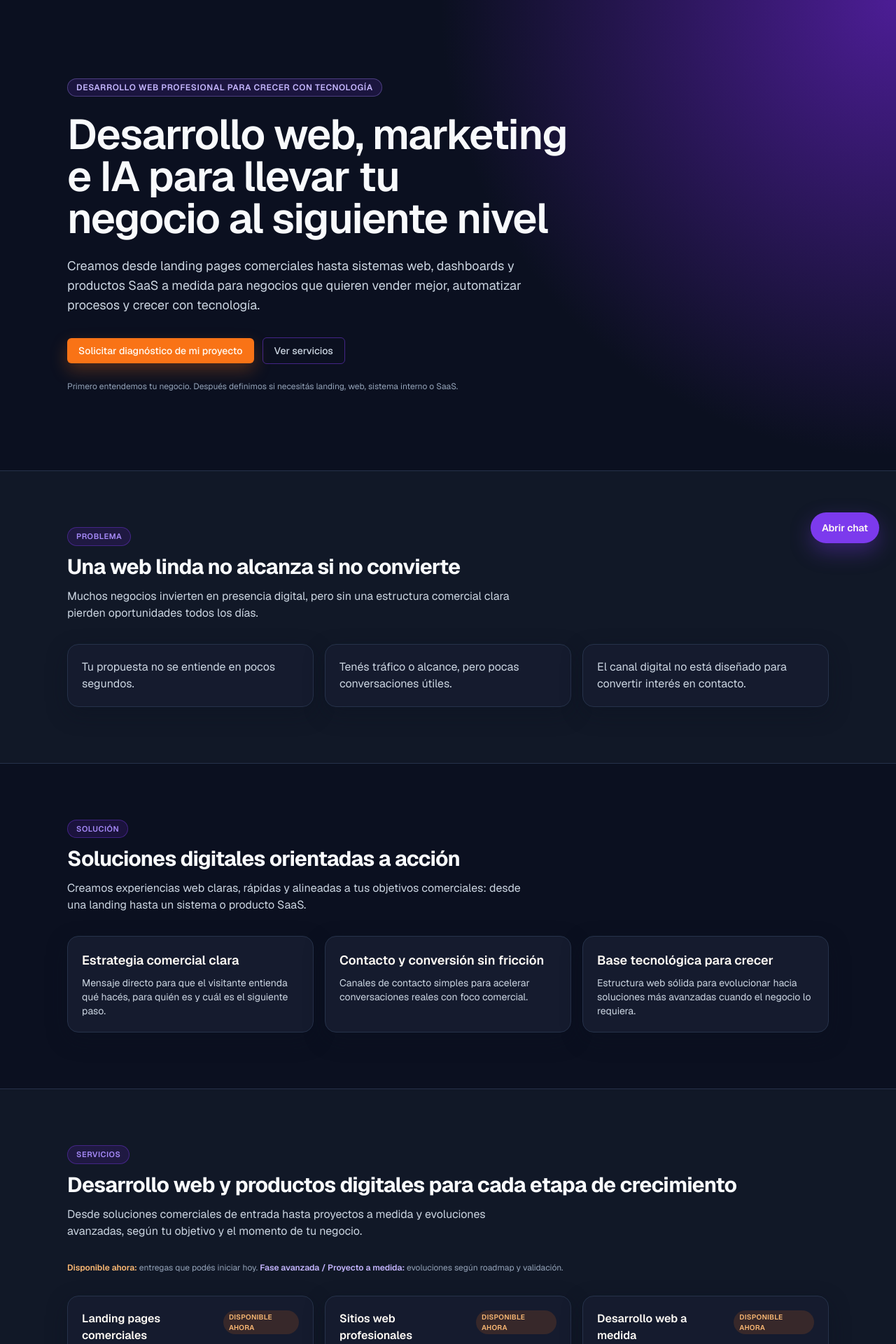
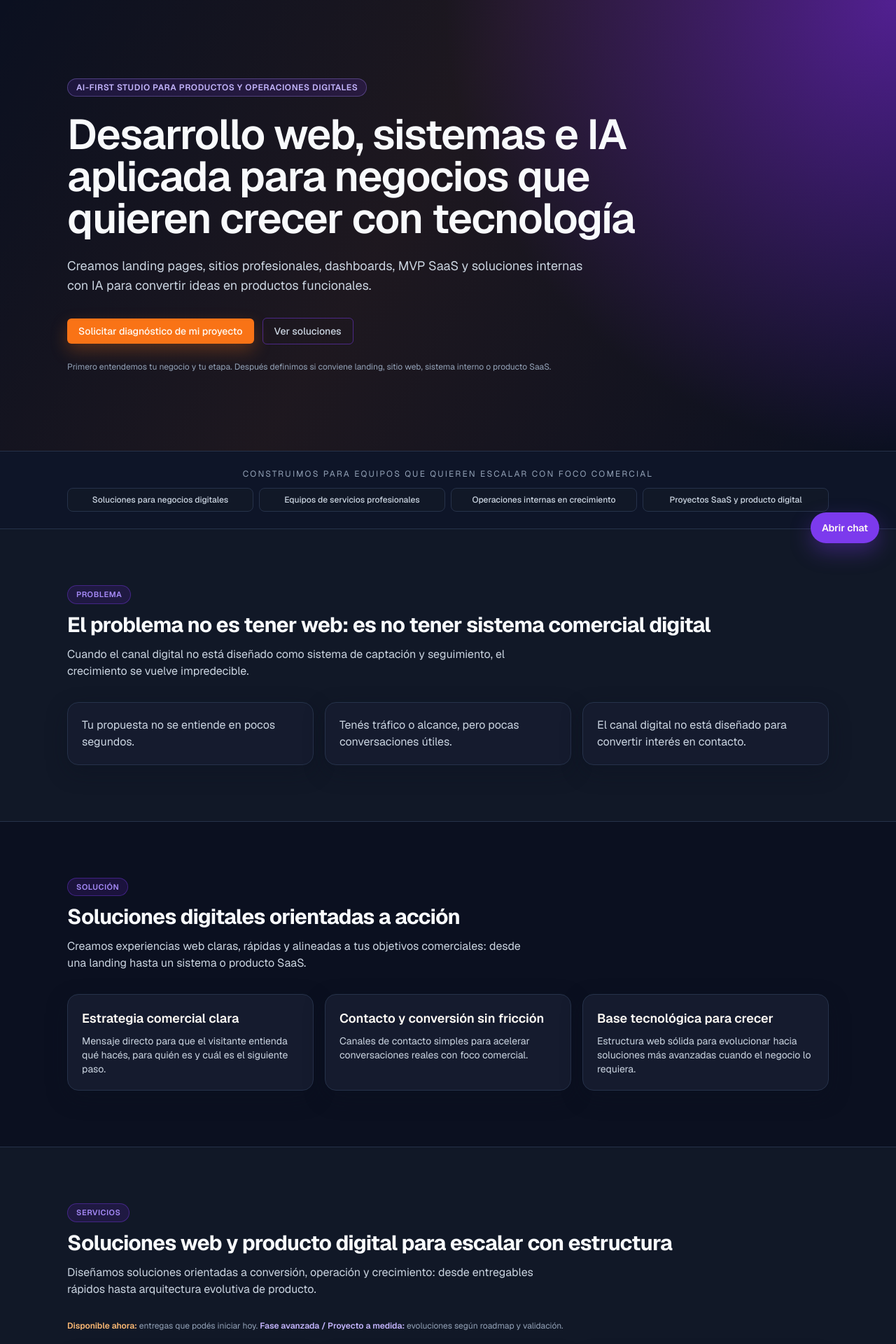
Before and after one commit to yabreu65/apps-marketing, a Next.js app: page / in a window 1280 px wide. Shown: the top 1920 px of the page at 70% size. Built offline with nearby package versions, Linux system fonts and the light colour scheme.

Commit message:
feat: redesign premium public landing

```diff
--- a/src/app/page.tsx
+++ b/src/app/page.tsx
@@ -1,31 +1,31 @@
-import { BenefitsSection } from '@/components/sections/BenefitsSection';
 import { InternalChatWidget } from '@/components/chat/InternalChatWidget';
+import { AILeadIntelligenceSection } from '@/components/sections/AILeadIntelligenceSection';
 import { ContactFormSection } from '@/components/sections/ContactFormSection';
+import { CredibilityStripSection } from '@/components/sections/CredibilityStripSection';
 import { FinalCtaSection } from '@/components/sections/FinalCtaSection';
 import { Footer } from '@/components/sections/Footer';
 import { HeroSection } from '@/components/sections/HeroSection';
-import { OfferPackagesSection } from '@/components/sections/OfferPackagesSection';
 import { ProblemSection } from '@/components/sections/ProblemSection';
+import { ProductShowcaseSection } from '@/components/sections/ProductShowcaseSection';
 import { ProjectDiagnosisSection } from '@/components/sections/ProjectDiagnosisSection';
 import { ProjectTypesSection } from '@/components/sections/ProjectTypesSection';
 import { ProcessSection } from '@/components/sections/ProcessSection';
 import { ServicesSection } from '@/components/sections/ServicesSection';
 import { SolutionSection } from '@/components/sections/SolutionSection';
-import { UseCasesSection } from '@/components/sections/UseCasesSection';
 
 export default function HomePage() {
   return (
     <main className="bg-[#0B1020] text-[#F8FAFC]">
       <HeroSection />
+      <CredibilityStripSection />
       <ProblemSection />
       <SolutionSection />
       <ServicesSection />
+      <ProductShowcaseSection />
+      <AILeadIntelligenceSection />
       <ProjectTypesSection />
+      <ProcessSection />
       <ProjectDiagnosisSection />
-      <OfferPackagesSection />
-      <UseCasesSection />
-      <BenefitsSection />
-      <ProcessSection />
       <ContactFormSection />
       <FinalCtaSection />
       <Footer />
--- /dev/null
+++ b/src/components/sections/AILeadIntelligenceSection.tsx
@@ -0,0 +1,47 @@
+import { Card } from '@/components/ui/Card';
+import { Container } from '@/components/ui/Container';
+import { SectionHeading } from '@/components/ui/SectionHeading';
+
+const points = [
+  {
+    title: 'Resumen comercial local',
+    description: 'Generamos un resumen útil para seguimiento con reglas claras y opción de IA local controlada.',
+  },
+  {
+    title: 'Lead scoring explicable',
+    description: 'Priorización 0-100 con señales visibles para decidir el próximo paso sin automatizar decisiones.',
+  },
+  {
+    title: 'Contexto operativo',
+    description: 'Notas internas, timeline y estado del lead para mantener continuidad comercial con trazabilidad.',
+  },
+  {
+    title: 'IA local opcional',
+    description: 'Integración con Ollama local como capacidad opcional. Sin enviar datos a servicios externos.',
+  },
+];
+
+export function AILeadIntelligenceSection() {
+  return (
+    <section className="border-b border-[#26324A] bg-[#0B1020] py-16 sm:py-20">
+      <Container className="space-y-8">
+        <SectionHeading
+          eyebrow="AI Lead Intelligence"
+          title="Inteligencia comercial para leads"
+          description="Combinamos estructura comercial y capacidades de IA local para priorizar oportunidades de forma controlada, sin depender de automatizaciones externas."
+        />
+
+        <div className="grid gap-4 md:grid-cols-2">
+          {points.map((point) => (
+            <Card key={point.title}>
+              <h3 className="text-base font-semibold text-[#FFFBF5]">{point.title}</h3>
+              <p className="mt-2 text-sm text-[#CBD5E1]">{point.description}</p>
+            </Card>
+          ))}
+        </div>
+
+        <p className="text-xs text-[#94A3B8]">Capacidad local y controlada: sin envío de datos a terceros, sin IA externa productiva y sin acciones automáticas sobre leads.</p>
+      </Container>
+    </section>
+  );
+}
--- /dev/null
+++ b/src/components/sections/CredibilityStripSection.tsx
@@ -0,0 +1,25 @@
+import { Container } from '@/components/ui/Container';
+
+const segments = [
+  'Soluciones para negocios digitales',
+  'Equipos de servicios profesionales',
+  'Operaciones internas en crecimiento',
+  'Proyectos SaaS y producto digital',
+];
+
+export function CredibilityStripSection() {
+  return (
+    <section className="border-b border-[#26324A] bg-[#0E1528] py-6">
+      <Container>
+        <p className="mb-3 text-center text-xs uppercase tracking-[0.18em] text-[#94A3B8]">Construimos para equipos que quieren escalar con foco comercial</p>
+        <div className="grid gap-2 sm:grid-cols-2 lg:grid-cols-4">
+          {segments.map((item) => (
+            <div key={item} className="rounded-lg border border-[#26324A] bg-[#111827] px-3 py-2 text-center text-xs font-medium text-[#CBD5E1]">
+              {item}
+            </div>
+          ))}
+        </div>
+      </Container>
+    </section>
+  );
+}
--- a/src/components/sections/FinalCtaSection.tsx
+++ b/src/components/sections/FinalCtaSection.tsx
@@ -12,7 +12,7 @@ export function FinalCtaSection() {
     <section id="contacto" className="border-b border-[#26324A] bg-gradient-to-br from-[#4C1D95] via-[#2E1065] to-[#0B1020] py-16 sm:py-20">
       <Container className="space-y-5 text-center">
         <p className="text-xs font-semibold uppercase tracking-wider text-[#C4B5FD]">CTA final</p>
-        <h2 className="text-balance text-3xl font-semibold tracking-tight text-[#FFFBF5] sm:text-4xl">¿Tenés una idea, servicio o proceso que querés llevar a la web?</h2>
+        <h2 className="text-balance text-3xl font-semibold tracking-tight text-[#FFFBF5] sm:text-4xl">¿Listo para transformar tu operación digital en una ventaja competitiva?</h2>
         <p className="mx-auto max-w-2xl text-sm text-[#E2E8F0] sm:text-base">
           Podemos ayudarte a definir el camino correcto: landing, sitio web, sistema interno, SaaS o automatización según la etapa de tu negocio.
         </p>
--- a/src/components/sections/HeroSection.tsx
+++ b/src/components/sections/HeroSection.tsx
@@ -2,38 +2,38 @@ import { Button } from '@/components/ui/Button';
 import { Container } from '@/components/ui/Container';
 import { buildWhatsAppLink } from '@/lib/whatsapp';
 
-const whatsappMessage =
-  'Hola, vengo desde la landing de Apps Marketing / Yoryi AI Studio. Quiero mejorar la captación de clientes de mi negocio.';
+const whatsappMessage = 'Hola, quiero solicitar un diagnóstico para mi proyecto digital y definir el mejor camino de implementación.';
 
 export function HeroSection() {
   const whatsappHref = buildWhatsAppLink('+54 9 11 0000 0000', whatsappMessage);
 
   return (
     <section className="relative overflow-hidden border-b border-[#26324A] bg-[radial-gradient(circle_at_top_right,#4C1D95_0%,#0B1020_45%,#0B1020_100%)] py-20 sm:py-28">
+      <div className="pointer-events-none absolute inset-0 bg-[linear-gradient(120deg,transparent_0%,rgba(249,115,22,0.08)_45%,transparent_100%)]" />
       <Container className="relative z-10">
-        <div className="max-w-3xl space-y-6">
+        <div className="max-w-4xl space-y-6">
           <p className="inline-flex rounded-full border border-[#A78BFA]/35 bg-[#7C3AED]/15 px-3 py-1 text-xs font-semibold uppercase tracking-wider text-[#C4B5FD]">
-            Desarrollo web profesional para crecer con tecnología
+            AI-first studio para productos y operaciones digitales
           </p>
 
           <h1 className="text-balance text-4xl font-semibold leading-tight tracking-tight text-[#F8FAFC] sm:text-5xl md:text-6xl">
-            Desarrollo web, marketing e IA para llevar tu negocio al siguiente nivel
+            Desarrollo web, sistemas e IA aplicada para negocios que quieren crecer con tecnología
           </h1>
 
-          <p className="max-w-2xl text-pretty text-base text-[#CBD5E1] sm:text-lg">
-            Creamos desde landing pages comerciales hasta sistemas web, dashboards y productos SaaS a medida para negocios que quieren vender mejor, automatizar procesos y crecer con tecnología.
+          <p className="max-w-3xl text-pretty text-base text-[#CBD5E1] sm:text-lg">
+            Creamos landing pages, sitios profesionales, dashboards, MVP SaaS y soluciones internas con IA para convertir ideas en productos funcionales.
           </p>
 
           <div className="flex flex-wrap items-center gap-3 pt-2">
             <Button href={whatsappHref} target="_blank" rel="noreferrer" variant="primary">
               Solicitar diagnóstico de mi proyecto
             </Button>
-            <Button href="#servicios" variant="secondary">
-              Ver servicios
+            <Button href="#soluciones" variant="secondary">
+              Ver soluciones
             </Button>
           </div>
 
-          <p className="text-xs text-[#94A3B8]">Primero entendemos tu negocio. Después definimos si necesitás landing, web, sistema interno o SaaS.</p>
+          <p className="text-xs text-[#94A3B8]">Primero entendemos tu negocio y tu etapa. Después definimos si conviene landing, sitio web, sistema interno o producto SaaS.</p>
         </div>
       </Container>
     </section>
--- a/src/components/sections/ProblemSection.tsx
+++ b/src/components/sections/ProblemSection.tsx
@@ -14,8 +14,8 @@ export function ProblemSection() {
       <Container className="space-y-8">
         <SectionHeading
           eyebrow="Problema"
-          title="Una web linda no alcanza si no convierte"
-          description="Muchos negocios invierten en presencia digital, pero sin una estructura comercial clara pierden oportunidades todos los días."
+          title="El problema no es tener web: es no tener sistema comercial digital"
+          description="Cuando el canal digital no está diseñado como sistema de captación y seguimiento, el crecimiento se vuelve impredecible."
         />
 
         <div className="grid gap-4 sm:grid-cols-2 lg:grid-cols-3">
--- /dev/null
+++ b/src/components/sections/ProductShowcaseSection.tsx
@@ -0,0 +1,41 @@
+import { Container } from '@/components/ui/Container';
+import { SectionHeading } from '@/components/ui/SectionHeading';
+
+export function ProductShowcaseSection() {
+  return (
+    <section className="border-b border-[#26324A] bg-[#111827] py-16 sm:py-20">
+      <Container className="space-y-8">
+        <SectionHeading
+          eyebrow="Product showcase"
+          title="Diseñamos experiencias que ya podés visualizar como producto"
+          description="Mostramos cómo una operación comercial evoluciona desde captura de leads hasta seguimiento estructurado en un entorno web moderno."
+        />
+
+        <div className="grid gap-4 lg:grid-cols-3">
+          <article className="rounded-2xl border border-[#26324A] bg-[#0B1020] p-4 lg:col-span-2">
+            <div className="mb-4 flex items-center justify-between">
+              <p className="text-sm font-semibold text-[#FFFBF5]">Lead Operations View</p>
+              <span className="rounded-full border border-[#7C3AED]/40 bg-[#7C3AED]/15 px-2 py-1 text-[10px] uppercase tracking-wider text-[#C4B5FD]">Mock UI</span>
+            </div>
+            <div className="space-y-3">
+              {['Lead Score: 78/100 · Prioridad alta', 'Resumen comercial local + fallback IA', 'Notas internas y timeline de acciones'].map((item) => (
+                <div key={item} className="rounded-lg border border-[#26324A] bg-[#151B2E] px-3 py-2 text-sm text-[#CBD5E1]">
+                  {item}
+                </div>
+              ))}
+            </div>
+          </article>
+
+          <article className="rounded-2xl border border-[#26324A] bg-[#0B1020] p-4">
+            <p className="text-sm font-semibold text-[#FFFBF5]">Project Diagnosis Flow</p>
+            <ul className="mt-3 space-y-2 text-sm text-[#CBD5E1]">
+              <li className="rounded-lg border border-[#26324A] bg-[#151B2E] px-3 py-2">Objetivo del negocio</li>
+              <li className="rounded-lg border border-[#26324A] bg-[#151B2E] px-3 py-2">Etapa del proyecto</li>
+              <li className="rounded-lg border border-[#26324A] bg-[#151B2E] px-3 py-2">Urgencia y próximo paso</li>
+            </ul>
+          </article>
+        </div>
+      </Container>
+    </section>
+  );
+}
--- a/src/components/sections/ServicesSection.tsx
+++ b/src/components/sections/ServicesSection.tsx
@@ -5,12 +5,12 @@ import { services } from '@/data/services';
 
 export function ServicesSection() {
   return (
-    <section id="servicios" className="border-b border-[#26324A] bg-[#111827] py-16 sm:py-20">
+    <section id="soluciones" className="border-b border-[#26324A] bg-[#111827] py-16 sm:py-20">
       <Container className="space-y-8">
         <SectionHeading
           eyebrow="Servicios"
-          title="Desarrollo web y productos digitales para cada etapa de crecimiento"
-          description="Desde soluciones comerciales de entrada hasta proyectos a medida y evoluciones avanzadas, según tu objetivo y el momento de tu negocio."
+          title="Soluciones web y producto digital para escalar con estructura"
+          description="Diseñamos soluciones orientadas a conversión, operación y crecimiento: desde entregables rápidos hasta arquitectura evolutiva de producto."
         />
         <p className="text-xs text-[#94A3B8]">
           <span className="font-semibold text-[#FDBA74]">Disponible ahora:</span> entregas que podés iniciar hoy.{' '}
--- a/src/data/site.ts
+++ b/src/data/site.ts
@@ -7,7 +7,7 @@ export const siteMetadata: SiteMetadata = {
 };
 
 export const navItems: NavItem[] = [
-  { label: 'Servicios', href: '#servicios' },
+  { label: 'Soluciones', href: '#soluciones' },
   { label: 'Casos de uso', href: '#casos' },
   { label: 'Beneficios', href: '#beneficios' },
   { label: 'Contacto', href: '#contacto' },
```
Also changed, not shown: 1 other file (tests, documents, lock files or other folders).
